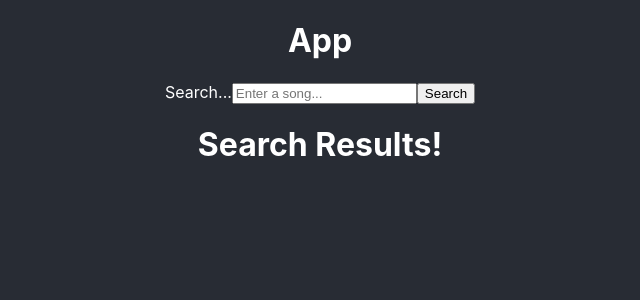
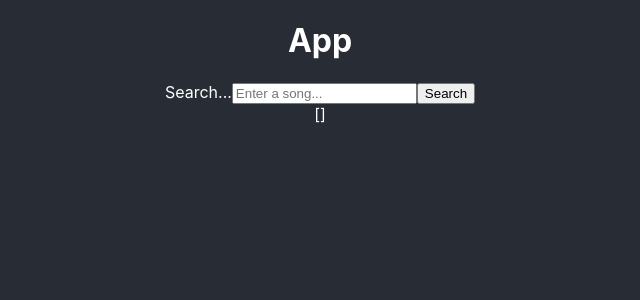
Before and after one commit to Rthompson2548/music-finder, a React (Create React App) app: page / in a window 1280 px wide. Shown: the top 300 px of the page, without its empty margins (320-960 px from the left). Built offline with nearby package versions, Linux system fonts and the light colour scheme; no server answers; the HTML template or start-up script is replaced by a standard one.

Commit message:
updated searchresults component to display artist data on the page

```diff
--- a/src/App.js
+++ b/src/App.js
@@ -10,7 +10,7 @@ const BASE_URL = "https://api.spotify.com";
 const App = () => {
   const [searchInput, setSearchInput] = useState("");
   const [accessToken, setAccessToken] = useState("");
-  const [artistID, setArtistID] = useState("");
+  const [artistData, setArtistData] = useState([]);
 
   const handleSubmitSongSearch = (event) => {
     event.preventDefault();
@@ -25,24 +25,31 @@ const App = () => {
       method: "GET",
       headers: {
         "Content-Type": "application/json",
-        "Authorization": `Bearer ${accessToken}`
-      }
-    }
-    let getArtistID = await fetch(`${BASE_URL}/v1/search?q=${searchInput}&type=artist`, artistParams)
+        Authorization: `Bearer ${accessToken}`,
+      },
+    };
+
+    // Get request with artist name to get artist Spotify ID
+    let artistID = await fetch(
+      `${BASE_URL}/v1/search?q=${searchInput}&type=artist`,
+      artistParams
+    )
       .then((result) => result.json())
       .then((data) => {
-        // let artistID;
-        setArtistID(data.artists.items[0].id);
-        console.log(`artistID: ${artistID}`);
+        // console.log(data.artists.items[0].id)
+        return data.artists.items[0].id;
       });
 
-
     // Get request with Artist ID grab all data for artist
-    let artistData = await fetch(`${BASE_URL}/v1/artists/${artistID}`, artistParams)
-    .then((result) => result.json())
-    .then((data) => {
-      console.log(data)}
-      )
+    let getArtistData = await fetch(
+      `${BASE_URL}/v1/artists/${artistID}`,
+      artistParams
+    )
+      .then((result) => result.json())
+      .then((data) => {
+        console.log(data);
+        setArtistData({ data });
+      });
 
     // Display artist data to the user
   };
@@ -74,9 +81,7 @@ const App = () => {
         setSearchInput={setSearchInput}
         handleSubmitSongSearch={handleSubmitSongSearch}
       />
-      {/* {searchInput} */}
-      {/* { accessToken } */}
-      <SearchResults />
+      <SearchResults artistData={artistData} />
     </div>
   );
 };
--- a/src/SearchResults/SearchResults.js
+++ b/src/SearchResults/SearchResults.js
@@ -1,9 +1,9 @@
 import React, { useState } from "react";
 
-const SearchResults = ({ }) => {
+const SearchResults = ({ artistData }) => {
   return (
     <div>
-      <h1>Search Results!</h1>
+      <div>{JSON.stringify(artistData)}</div>
     </div>
   );
 };
```
